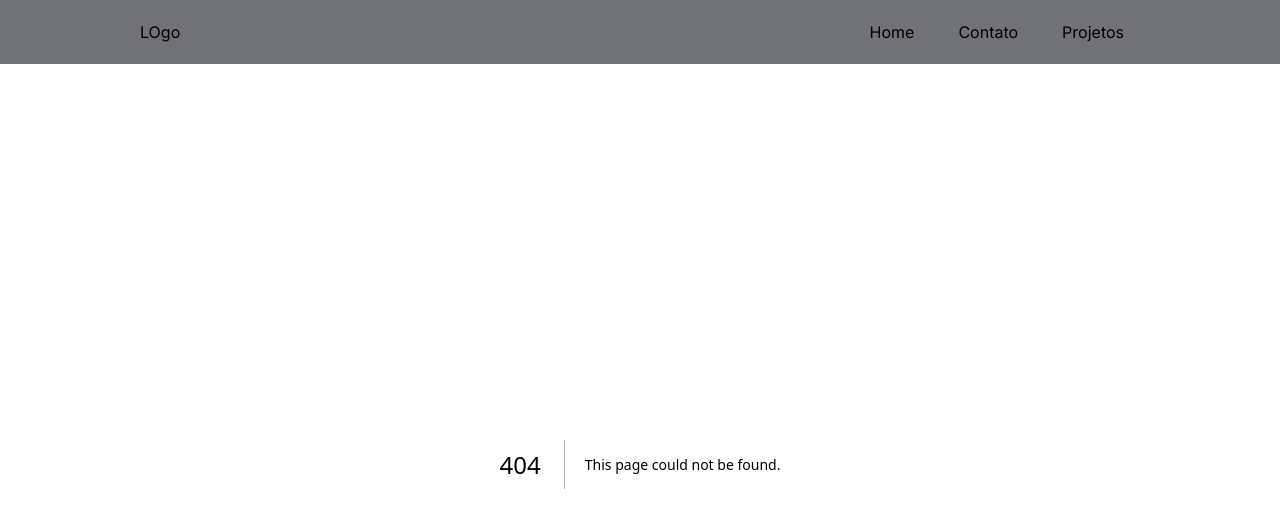
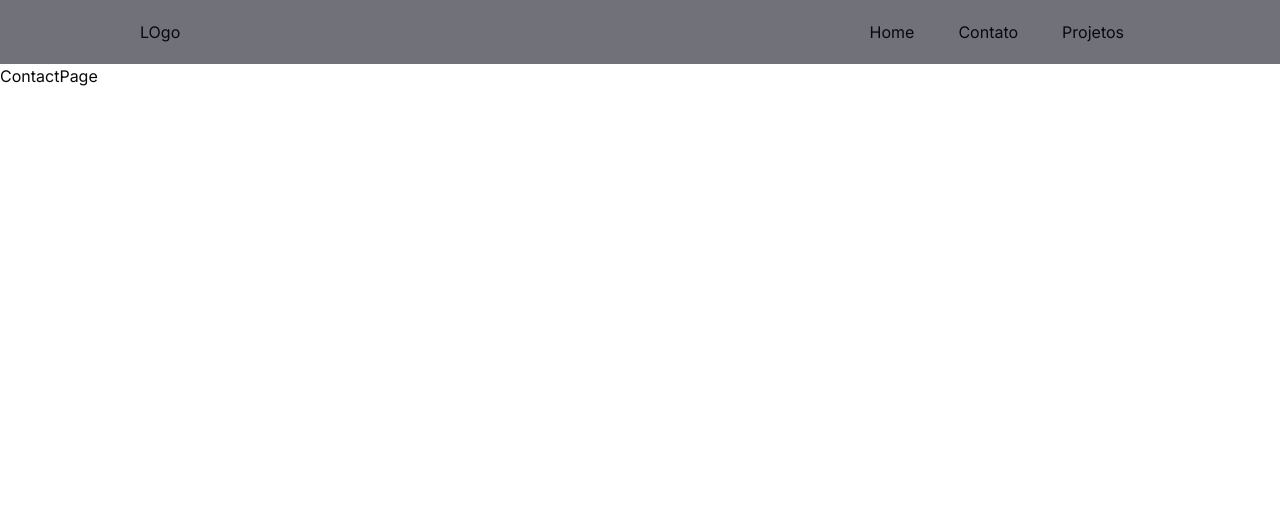
Before and after one commit to dario-souza/portfolio, a Next.js app: page /contato in a window 1280 px wide. Before the commit this address had no page. Shown: the top 528 px of the page. Built offline with nearby package versions, Linux system fonts and the light colour scheme.

Commit message:
added page contact

```diff
--- /dev/null
+++ b/src/app/contato/page.tsx
@@ -0,0 +1,9 @@
+import React from 'react'
+
+const ContactPage = () => {
+  return (
+    <div>ContactPage</div>
+  )
+}
+
+export default ContactPage
--- a/src/components/menu-button.tsx
+++ b/src/components/menu-button.tsx
@@ -29,7 +29,7 @@ export function MenuButton({ children }: MenuButtonProps) {
       <SheetContent>
         <div className="flex flex-col space-y-3">
           <CustomLink href="/" className="hover:bg-zinc-500 py-2 px-4 hover:rounded hover:text-white duration-500">Home</CustomLink>
-          <CustomLink href="/" className="hover:bg-zinc-500 py-2 px-4 hover:rounded hover:text-white duration-500">Contato</CustomLink>
+          <CustomLink href="/contato" className="hover:bg-zinc-500 py-2 px-4 hover:rounded hover:text-white duration-500">Contato</CustomLink>
           <CustomLink href="/" className="hover:bg-zinc-500 py-2 px-4 hover:rounded hover:text-white duration-500">Sobre</CustomLink>
         </div>
 
```
